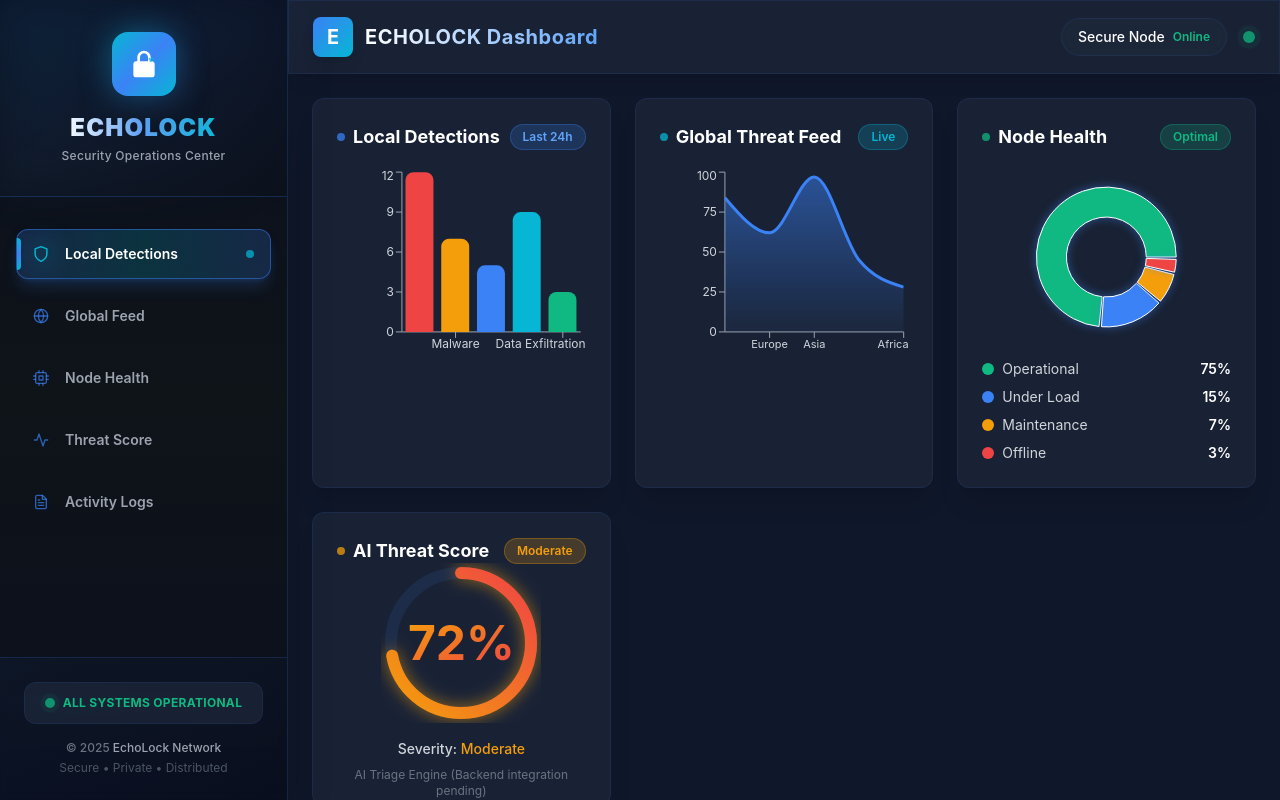
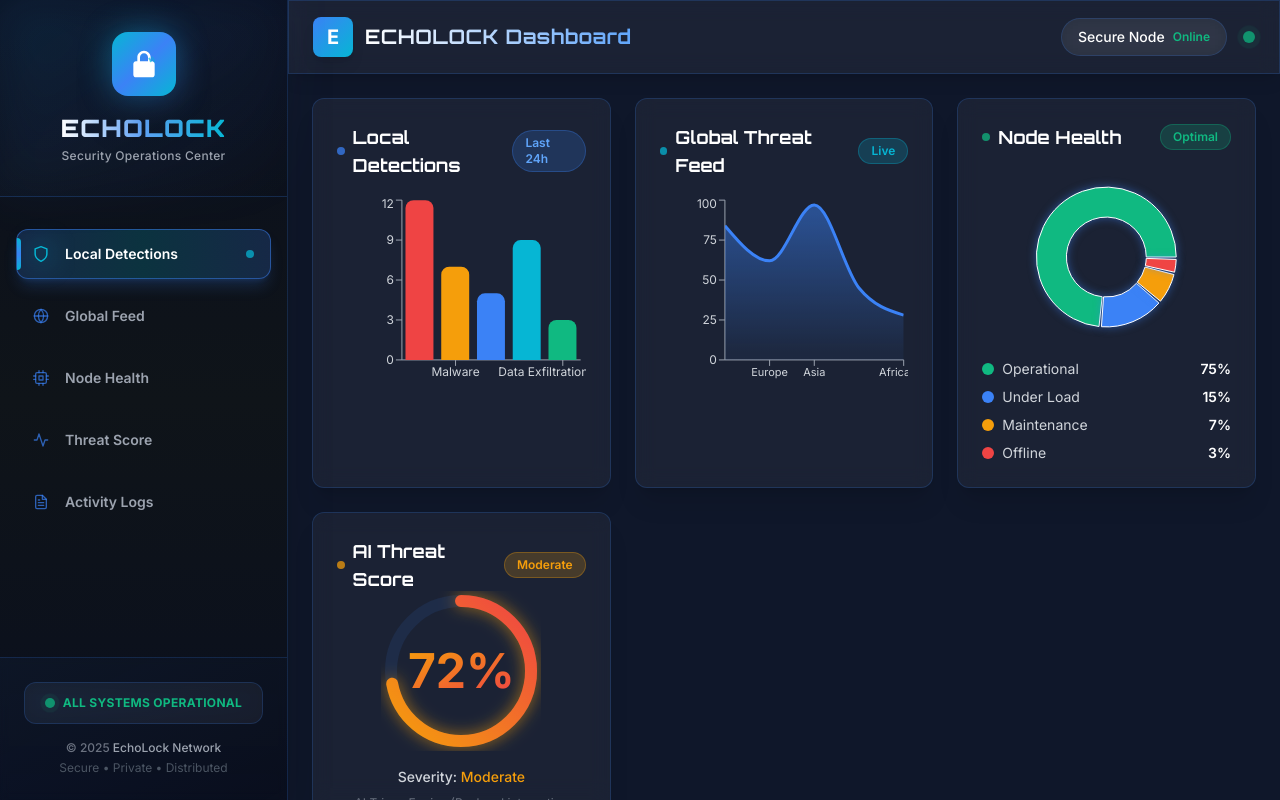
Before and after one commit to Ordixian/Echo, a React (Vite) app: page / in a window 1280 px wide. Built offline with nearby package versions, Linux system fonts and the light colour scheme.

Commit message:
Update index.css

```diff
--- a/src/index.css
+++ b/src/index.css
@@ -1,51 +1,59 @@
+@import url('https://fonts.googleapis.com/css2?family=Orbitron:wght@400;700;900&family=Inter:wght@300;400;500;600;700&display=swap');
+
 @tailwind base;
 @tailwind components;
 @tailwind utilities;
 
 body {
-  background: linear-gradient(135deg, #0f172a 0%, #1e293b 100%);
-  color: #f3f4f6;
-  font-family: 'Inter', system-ui, -apple-system, sans-serif;
-  min-height: 100vh;
+  font-family: 'Inter', sans-serif;
+  margin: 0;
+  padding: 0;
+  overflow-x: hidden;
 }
 
-/* Glass effect utility */
-.glass {
-  background: rgba(30, 41, 59, 0.7);
-  backdrop-filter: blur(10px);
-  border: 1px solid rgba(59, 130, 246, 0.1);
+h1, h2, h3, h4, h5, h6 {
+  font-family: 'Orbitron', sans-serif;
 }
 
-/* Glow effect */
-.glow-accent {
-  box-shadow: 0 0 20px rgba(59, 130, 246, 0.3);
+/* Hide scrollbar but keep functionality */
+.scrollbar-hide::-webkit-scrollbar {
+  display: none;
 }
 
-/* Smooth scrollbar */
+.scrollbar-hide {
+  -ms-overflow-style: none;
+  scrollbar-width: none;
+}
+
+/* Custom scrollbar for overflow areas */
 ::-webkit-scrollbar {
   width: 8px;
   height: 8px;
 }
 
 ::-webkit-scrollbar-track {
-  background: #1e293b;
+  background: rgba(30, 41, 59, 0.3);
+  border-radius: 4px;
 }
 
 ::-webkit-scrollbar-thumb {
-  background: #3b82f6;
+  background: rgba(59, 130, 246, 0.5);
   border-radius: 4px;
 }
 
 ::-webkit-scrollbar-thumb:hover {
-  background: #60a5fa;
+  background: rgba(59, 130, 246, 0.7);
 }
 
-/* Card hover effect */
-.card-hover {
-  transition: all 0.3s ease;
+/* Glassmorphism effect */
+.glass {
+  background: rgba(255, 255, 255, 0.05);
+  backdrop-filter: blur(10px);
+  -webkit-backdrop-filter: blur(10px);
+  border: 1px solid rgba(59, 130, 246, 0.2);
 }
 
-.card-hover:hover {
-  transform: translateY(-4px);
-  box-shadow: 0 10px 30px rgba(59, 130, 246, 0.2);
+/* Smooth transitions */
+* {
+  transition: color 0.2s ease, background-color 0.2s ease, border-color 0.2s ease;
 }
```
